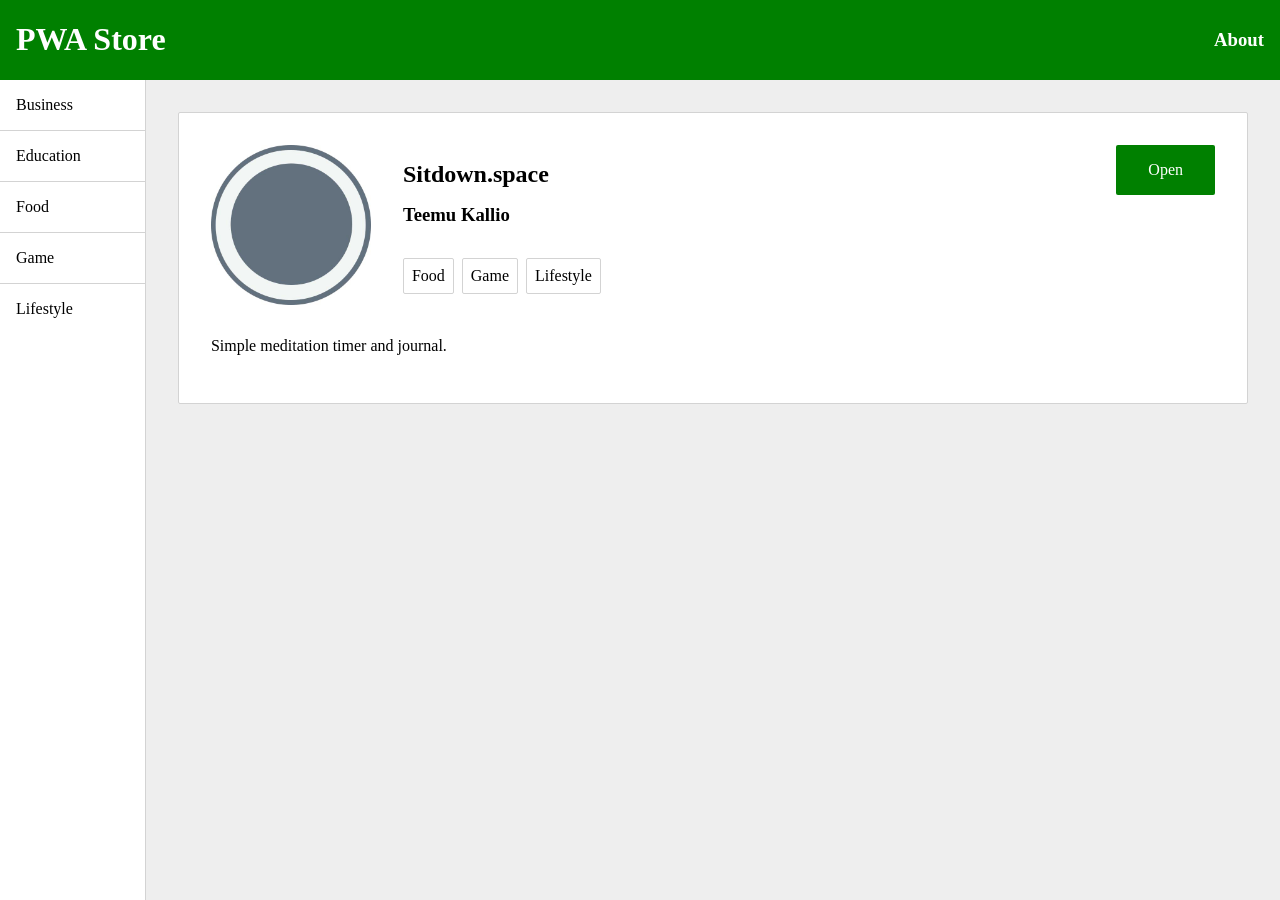
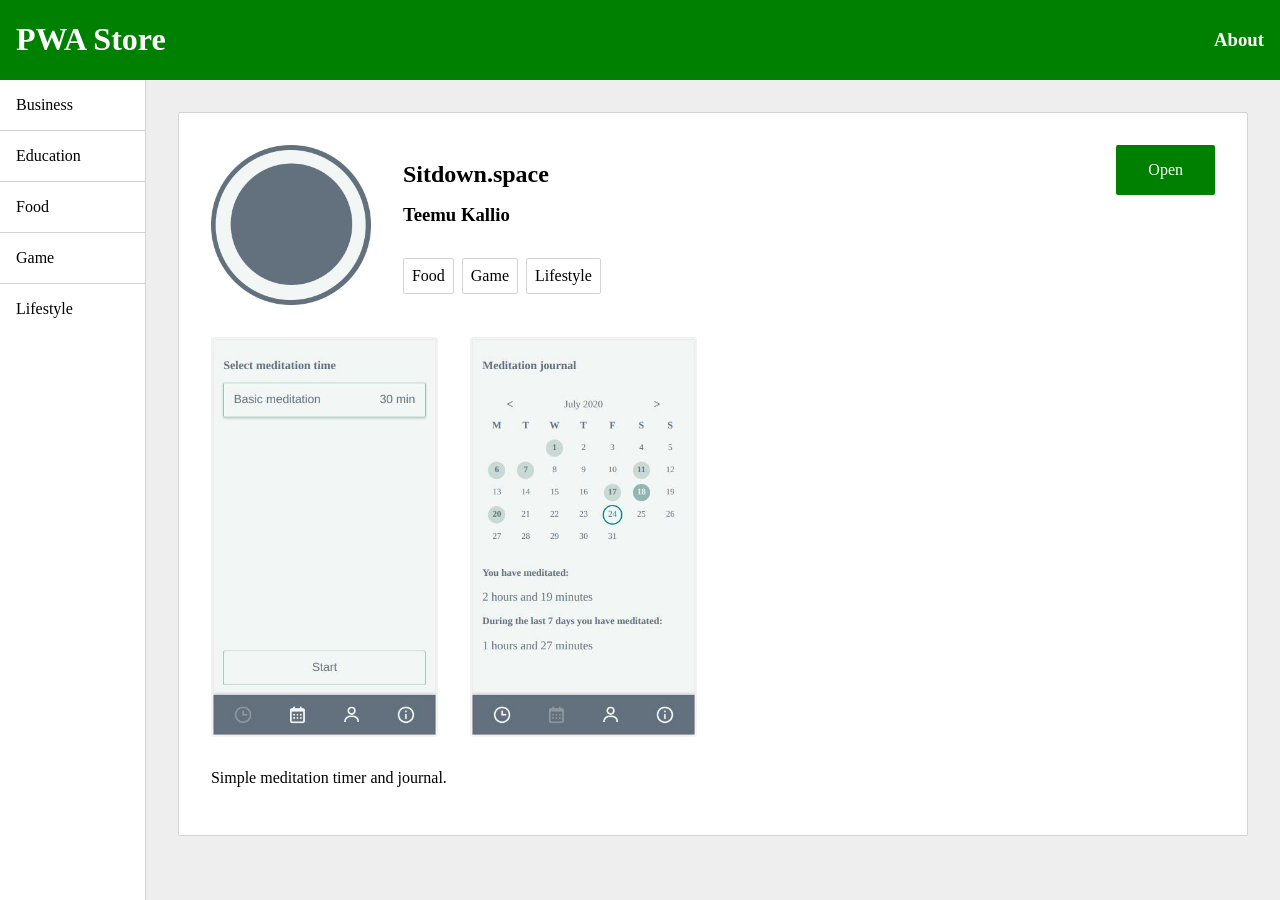
Before and after one commit to vielspas/pwastore, a Jekyll site: the page built from _apps/Sitdown/index.md, in a window 1280 px wide. Built offline with Jekyll 4.4.1, drawn with Linux system fonts in a browser that asks for light colours.

Commit message:
Add app screenshots

```diff
--- a/_layouts/app.html
+++ b/_layouts/app.html
@@ -29,6 +29,13 @@
     </div>
   </section>
   <section class="content">
-    {{ content }}
+    <div class="content__images">
+      {% for image in page.images %}
+        <img src="{{ image | relative_url }}" />
+      {% endfor %}
+    </div>
+    <div class="content__description">
+      {{ content }}
+    </div>
   </section>
 </div>
--- a/_sass/_app.scss
+++ b/_sass/_app.scss
@@ -79,5 +79,24 @@
 
   .content {
     margin-top: $margin-medium;
+
+    &__images {
+      display: flex;
+      flex-direction: row;
+      overflow: auto hidden;
+
+      > img {
+        max-height: 400px;
+        border-radius: $radius-base;
+
+        &:not(:last-child) {
+          margin-right: $margin-medium;
+        }
+      }
+    }
+
+    &__description {
+      margin-top: $margin-medium;
+    }
   }
 }
```
